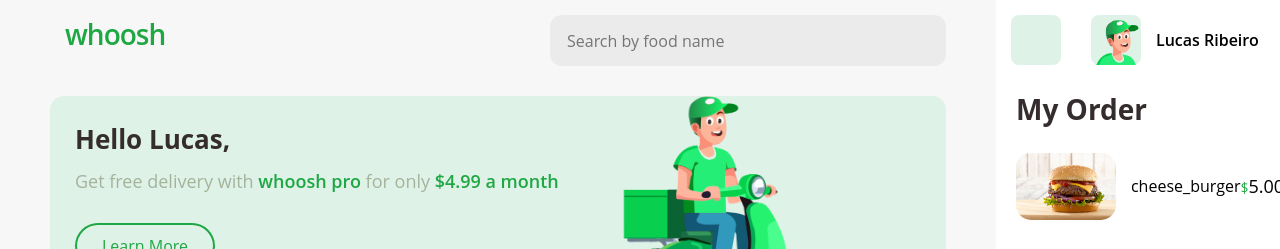
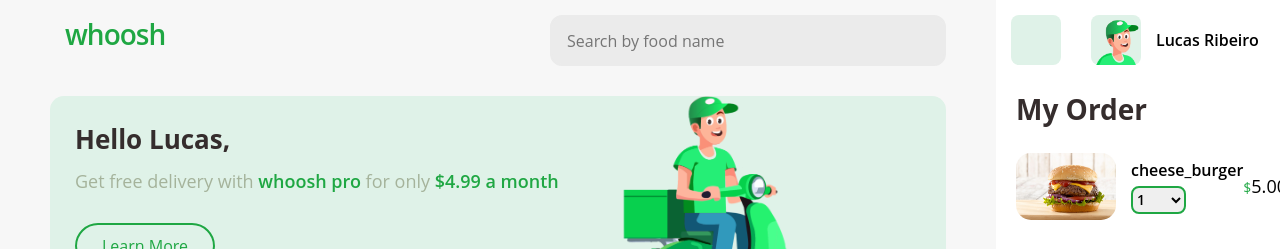
Before and after one commit to lucasr1b/whoosh, a React (Create React App) app: page / in a window 1280 px wide. Shown: the top 249 px of the page. Built offline with nearby package versions, Linux system fonts and the light colour scheme; some icons are missing.

Commit message:
Added template item to order menu

```diff
--- a/src/components/sidebar/order/OrderItem.tsx
+++ b/src/components/sidebar/order/OrderItem.tsx
@@ -5,10 +5,13 @@ import Cheeseburger from '../../../assets/display/Cheeseburger.jpg'
 function OrderItem(props: OrderItemProps) {
 
     return (
+        <>
+            {props.order.map(o => {
+                return (
                     <div className='Order--Item'>
                         <img src={Cheeseburger} alt='Order Item' />
                         <div className='Order--Item--Details'>
-                {/* <p>Cheeseburger</p>
+                            <p>{o}</p>
                             <select>
                                 <option>1</option>
                                 <option>2</option>
@@ -19,8 +22,8 @@ function OrderItem(props: OrderItemProps) {
                                 <option>7</option>
                                 <option>8</option>
                                 <option>9</option>
-                </select> */}
-                {props.order.map(o => <div>{o}</div>)}
+                            </select>
+
                         </div>
                         <div className='Order--Item--Price'>
                             <p><span>$</span>5.00</p>
@@ -31,6 +34,9 @@ function OrderItem(props: OrderItemProps) {
 
                     </div>
                 )
+            })}
+        </>
+    )
 }
 
 type OrderItemProps = {
```
Lines whose indentation alone changed are shown as unchanged.
